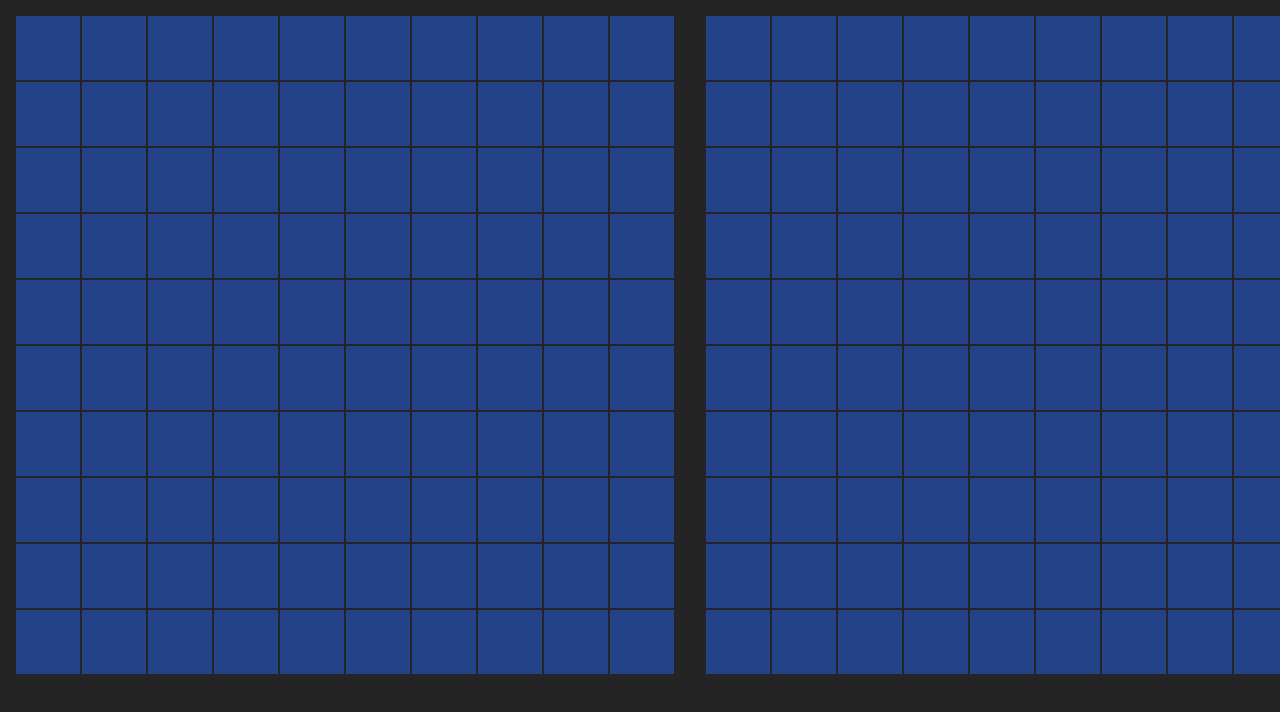
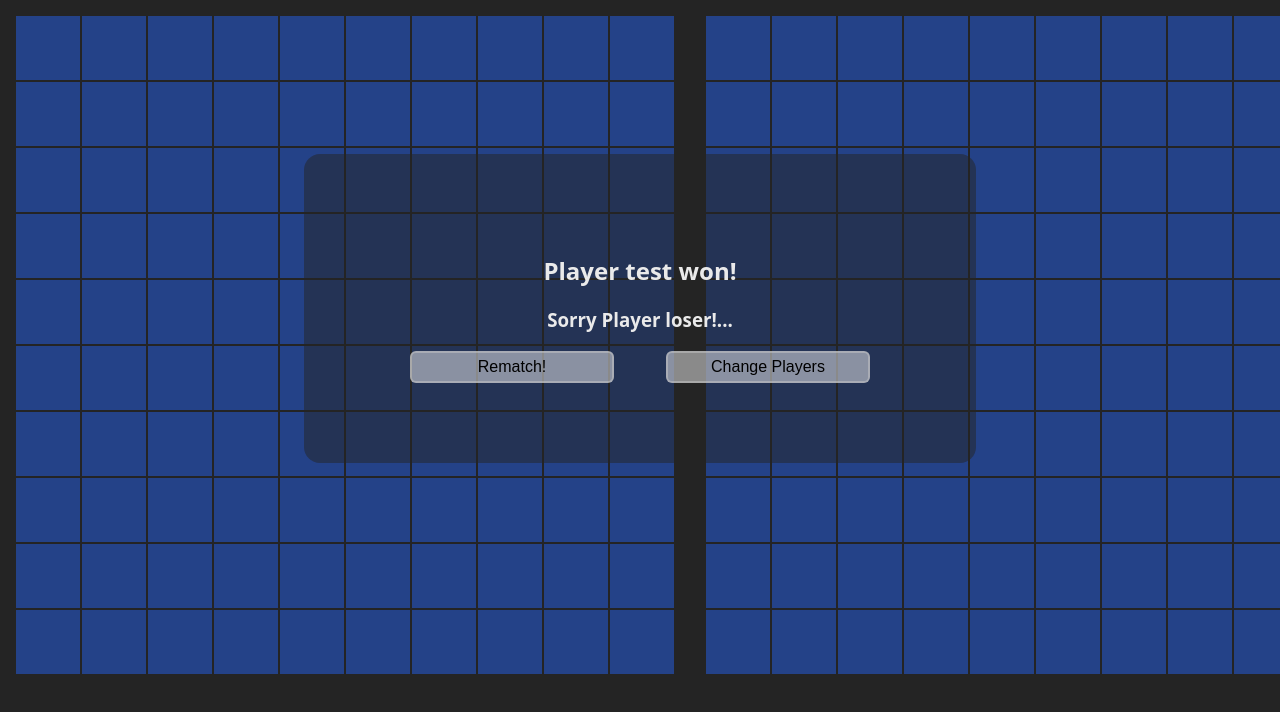
Before and after one commit to manschloemark/boatfight, a website built with webpack: page dist/index.html in a window 1280 px wide. Both pictures are taken after a click on the element "Boat Fight!". Shown: the part 86-798 px from the top of the page. Built offline with nearby package versions, Linux system fonts and the light colour scheme.

Commit message:
Added a div with id game-over that displays the name of the winner when the match ends.
There are two buttons that are not usable yet, 'Rematch' and 'Change Players'

```diff
--- a/dist/index.html
+++ b/dist/index.html
@@ -9,6 +9,14 @@
             <h1>Boat Fight!</h1>
         </header>
         <main>
+            <div id="game-over" class="hidden">
+                <h2 id="winner"></h2>
+                <h3 id="loser"></h3>
+                <div id="game-over-controls">
+                    <button type="button" id="rematch">Rematch!</button>
+                    <button type="button" id="change-players">Change Players</button>
+                </div>
+            </div>
             <div class="player-container" id="player-one">
                 <div class="game-board">
 
```
